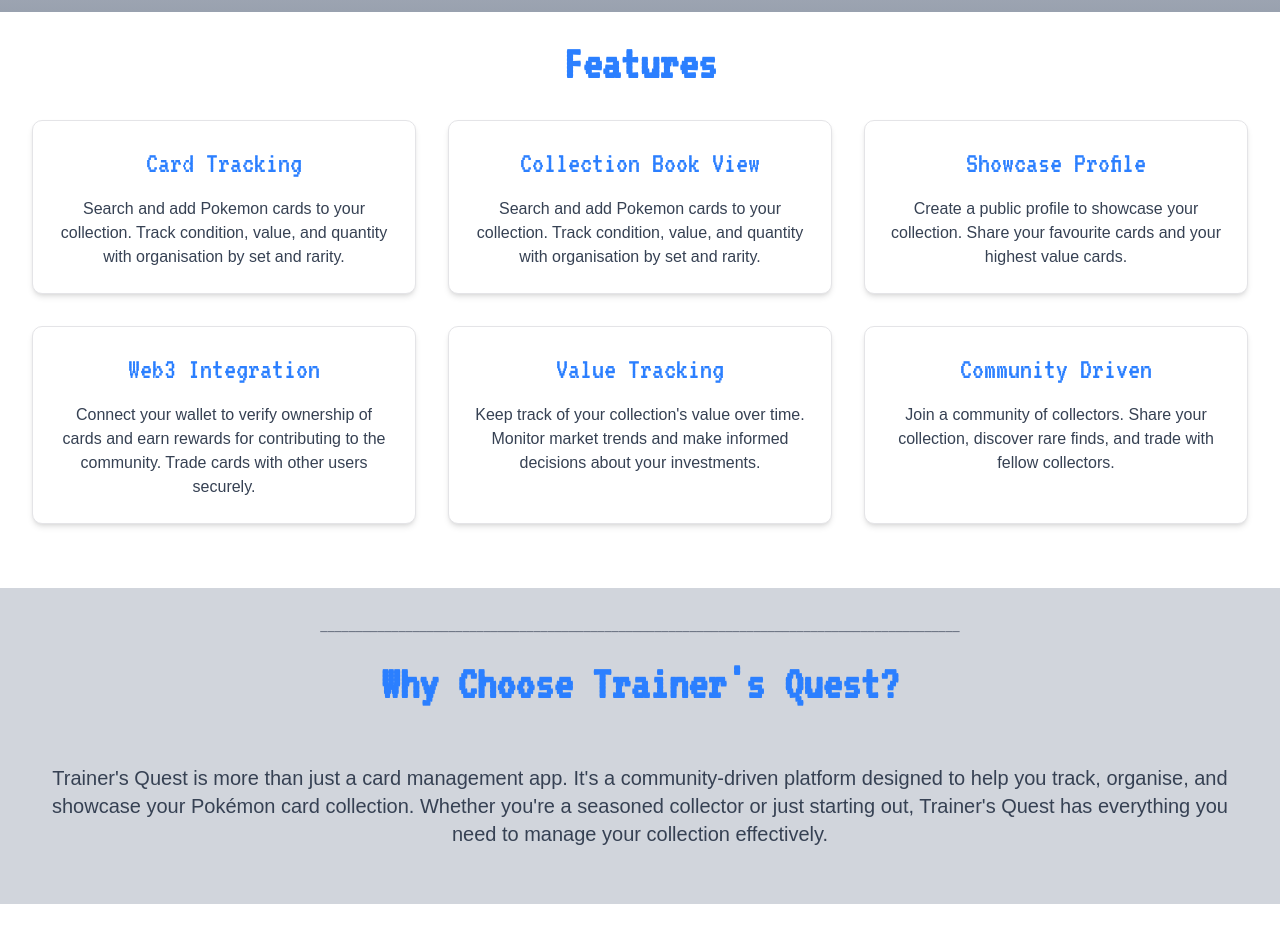
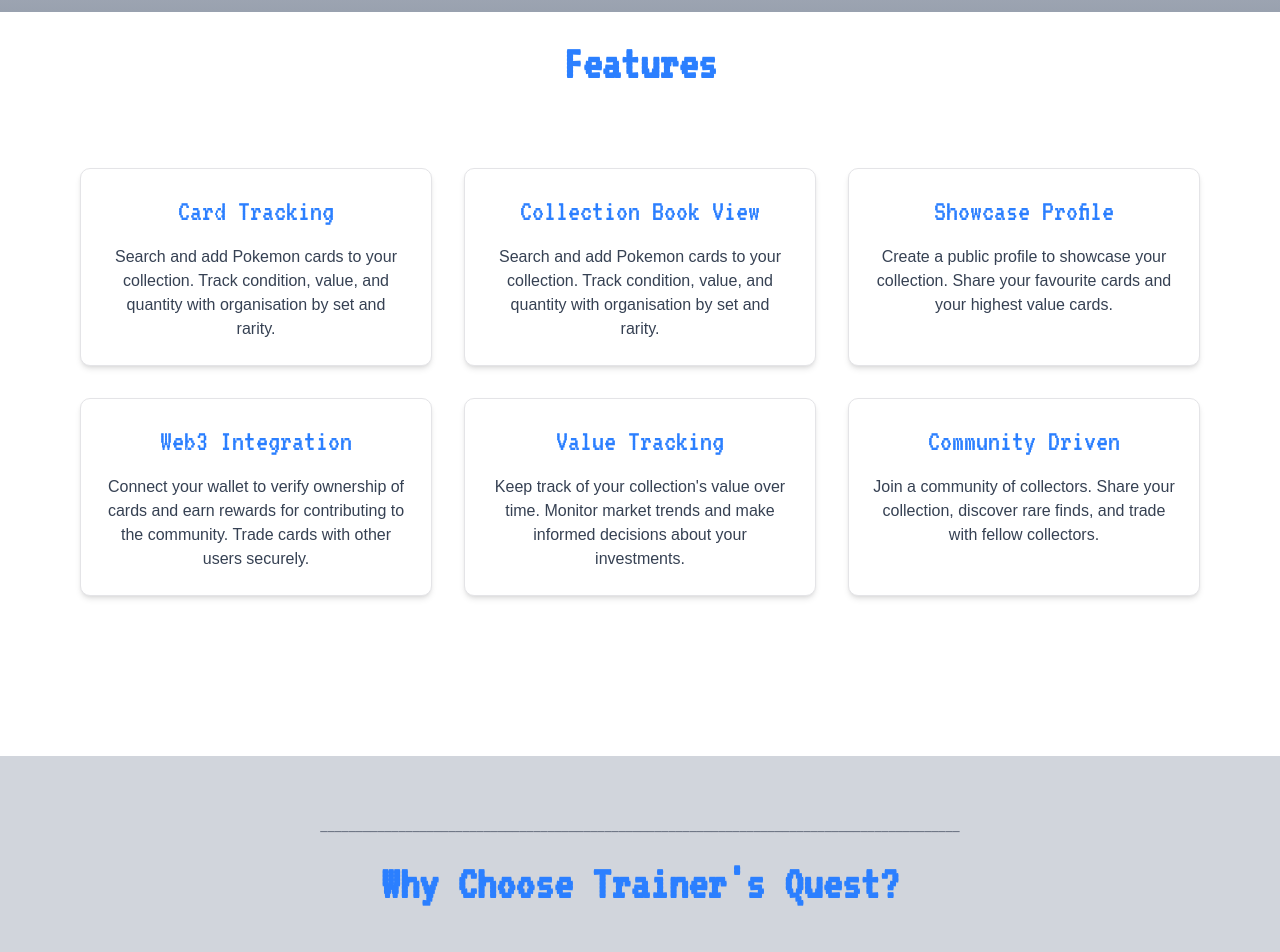
Before and after one commit to LukeZHar/trainers-quest, a Next.js app: page / in a window 1280 px wide. Shown: the part 720-1672 px from the top of the page. Built offline with nearby package versions, Linux system fonts and the light colour scheme; a web font is replaced by a local one.

Commit message:
Feat: styling

```diff
--- a/src/app/page.tsx
+++ b/src/app/page.tsx
@@ -31,7 +31,7 @@
         <h1 className="text-5xl font-semibold mt-4">
           Features
         </h1>
-        <section className="grid grid-cols-1 md:grid-cols-3 gap-8 m-8">
+        <section className="grid grid-cols-1 md:grid-cols-3 gap-8 m-8 md:m-20">
           <div className="p-6 bg-white shadow-md rounded-lg border">
             <h1 className="text-3xl">Card Tracking</h1>
             <p className="mt-4">
@@ -85,7 +85,7 @@
           </div>
         </section>
       </section>
-      <section className="my-8 bg-gray-300 w-full text-center">
+      <section className="m-8 bg-gray-300 w-full text-center md:m-20 p-8">
         <div className="text-gray-500 my-6">__________________________________________________________________________________________</div>
         <h1 className="text-5xl font-semibold my-4">
           Why Choose Trainer&apos;s Quest?
```
